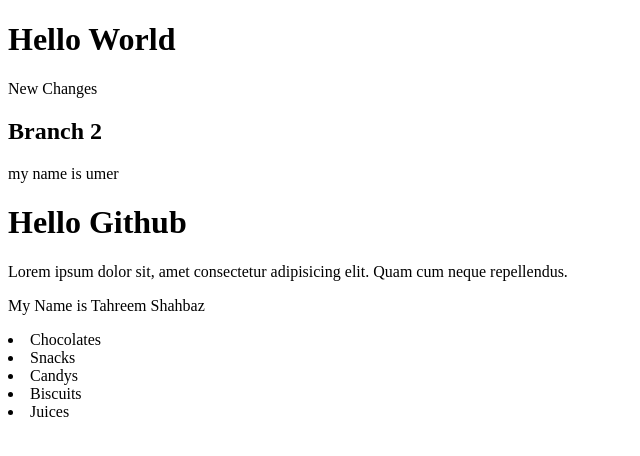
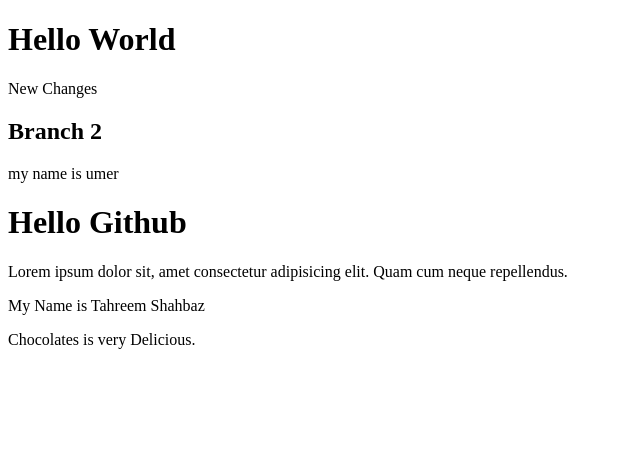
Before and after one commit to Shahzain159/Sample_Repo, a plain HTML site: page index.html in a window 1280 px wide. Shown: the whole page, without its empty margins (0-640 px from the left). Drawn offline with Linux system fonts and the light colour scheme.

Commit message:
Update index.html

```diff
--- a/index.html
+++ b/index.html
@@ -19,11 +19,8 @@
     <h1>Hello Github</h1>
     <p>Lorem ipsum dolor sit, amet consectetur adipisicing elit. Quam cum neque repellendus.</p>
     <p>My Name is Tahreem Shahbaz</p>
-    <li>Chocolates</li>
-    <li>Snacks</li>
-    <li>Candys</li>
-    <li>Biscuits</li>
-    <li>Juices</li>
+
+    <p>Chocolates is very Delicious.</p>
 
 </body>
 </html>
```
